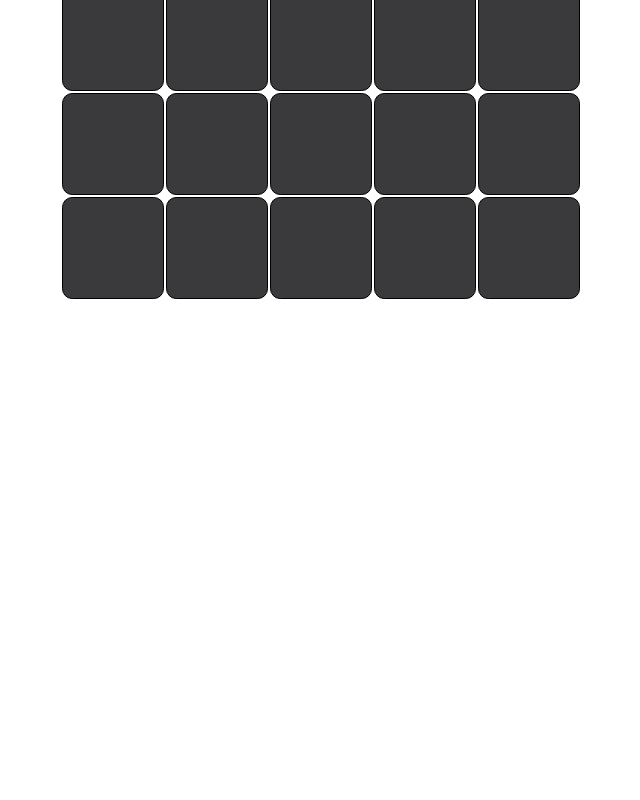
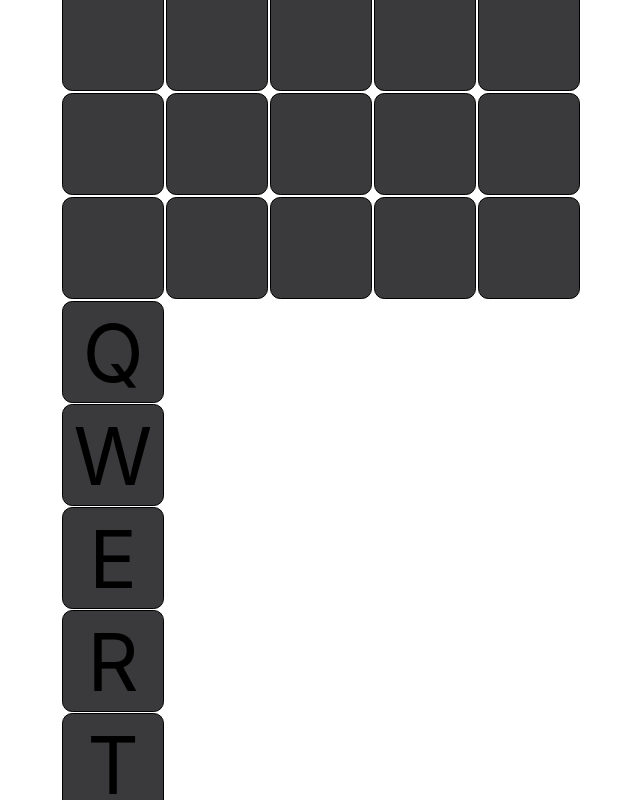
Before and after one commit to JOssam4/Wordle, a React (Create React App) app: page / in a window 1280 px wide. Shown: the part 324-1124 px from the top of the page, without its empty margins (319-959 px from the left). Before the commit the page ends 800 px from the top, so only its background shows below. Built offline with nearby package versions, Linux system fonts and the light colour scheme.

Commit message:
Keyboard background colors now match puzzle

```diff
--- a/src/Main.tsx
+++ b/src/Main.tsx
@@ -1,5 +1,6 @@
 import React, { useState, useEffect } from 'react';
 import BoxRow from './components/BoxRow';
+import Keyboard from './components/Keyboard';
 import { answers } from './Words';
 
 interface Props {
@@ -10,6 +11,9 @@ interface Props {
 interface State {
   word: string;
   rowToWriteTo: number;
+  correctLetters: Set<string>; // values in this set will not be removed.
+  wrongSpotLetters: Set<string>; // note that values can be removed from this set and placed into correctLetters
+  incorrectLetters: Set<string>; // values in this set will not be removed.
 }
 
 export enum Correctness {
@@ -23,6 +27,9 @@ export default function Main(props: Props) {
   const [state, setState] = useState<State>({
     word: '',
     rowToWriteTo: 0,
+    correctLetters: new Set<string>(),
+    wrongSpotLetters: new Set<string>(),
+    incorrectLetters: new Set<string>(),
   });
   function selectWord() {
     return answers[Math.floor(Math.random()*answers.length)];
@@ -51,19 +58,57 @@ export default function Main(props: Props) {
     });
   }, []);
 
-  function enterHandler(guess: string) {
+  /**
+   *
+   * @param guess
+   * @param correctness
+   *
+   * TODO: Figure out what to do if word has multiple of same letter and one is correct and others aren't
+   */
+  function updateCorrectness(guess: string, correctness: Correctness[]): void {
+    const { correctLetters, wrongSpotLetters, incorrectLetters } = state;
+    for (let i = 0; i < props.numLetters; ++i) {
+      if (correctness[i] === Correctness.CORRECT) {
+        correctLetters.add(guess[i]);
+        wrongSpotLetters.delete(guess[i]);
+      } else if (correctness[i] === Correctness.WRONG_SPOT) {
+        if (!correctLetters.has(guess[i])) {
+          wrongSpotLetters.add(guess[i]); // if we already got it correct,
+        }
+      } else {
+        incorrectLetters.add(guess[i]);
+      }
+    }
+    setState({
+      ...state,
+      correctLetters,
+      wrongSpotLetters,
+      incorrectLetters,
+    });
+  }
+
+  function enterHandler(guess: string, correctness: Correctness[]) {
+    console.log('correctness:');
+    console.dir(correctness);
+    updateCorrectness(guess, correctness);
     if (guess === state.word) {
       // Player won.
       alert('You win!');
     }
     if (state.rowToWriteTo < props.numGuesses) {
-      setState({ ...state, rowToWriteTo: state.rowToWriteTo + 1 });
+      setState({
+        ...state,
+        rowToWriteTo: state.rowToWriteTo + 1,
+      });
     }
   }
 
   return (
-    <div id="game-content-wrapper">
-      {getGrid()}
+    <div id="game">
+      <div id="game-content-wrapper">
+        {getGrid()}
+      </div>
+      <Keyboard correctLetters={state.correctLetters} wrongSpotLetters={state.wrongSpotLetters} incorrectLetters={state.incorrectLetters} />
     </div>
   );
 
--- a/src/components/BoxRow.tsx
+++ b/src/components/BoxRow.tsx
@@ -58,13 +58,17 @@ export default function BoxRow(props: Props) {
 
   function keyHandler(e: KeyboardEvent) {
     if (/[a-zA-Z]/.test(e.key) && e.key.length === 1 && state.guess.length < props.numLetters) {
-      const newGuess = state.guess + e.key;
+      const newGuess = state.guess + e.key.toLowerCase();
       setState({ ...state, guess: newGuess });
     } else if (e.code === 'Enter') {
       if (state.guess.length === props.numLetters && possible.has(state.guess)) {
         const correctness = checkCorrectness(state.guess, props.correctWord);
-        setState({...state, readonly: true, correctness });
-        props.enterHandler(state.guess);
+        setState({
+          ...state,
+          readonly: true,
+          correctness,
+        });
+        props.enterHandler(state.guess, correctness);
       } else if (!possible.has(state.guess)) {
         alert('not in word list');
       } else {
@@ -92,7 +96,7 @@ export default function BoxRow(props: Props) {
     for (let i = 0; i < props.numLetters; ++i) {
       const letter = state.guess[i] ?? '';
       ret.push(
-        <LetterBox correctness={state.correctness[i]} key={i}>{letter}</LetterBox>
+        <LetterBox correctness={state.correctness[i]} key={i}>{letter.toUpperCase()}</LetterBox>
       );
     }
     return ret;
--- /dev/null
+++ b/src/components/Keyboard.tsx
@@ -0,0 +1,88 @@
+import React from 'react';
+import LetterBox from './LetterBox';
+import { Correctness } from '../Main';
+
+interface Props {
+  correctLetters: Set<string>;
+  wrongSpotLetters: Set<string>;
+  incorrectLetters: Set<string>;
+}
+
+export default function Keyboard(props: Props) {
+  function getTopRow() {
+    const ret = [];
+    const topRow = 'qwertyuiop'.split('');
+    for (const letter of topRow) {
+      let correctness;
+      if (props.correctLetters.has(letter)) {
+        correctness = Correctness.CORRECT;
+      } else if (props.wrongSpotLetters.has(letter)) {
+        correctness = Correctness.WRONG_SPOT;
+      } else if (props.incorrectLetters.has(letter)){
+        correctness = Correctness.INCORRECT;
+      } else {
+        correctness = Correctness.NOT_SUBMITTED;
+      }
+      ret.push(
+        <LetterBox correctness={correctness} key={letter}>{letter.toUpperCase()}</LetterBox>,
+      );
+    }
+    return ret;
+  }
+
+  function getMiddleRow() {
+    const ret = [];
+    const middleRow = 'asdfghjkl'.split('');
+    for (const letter of middleRow) {
+      let correctness;
+      if (props.correctLetters.has(letter)) {
+        correctness = Correctness.CORRECT;
+      } else if (props.wrongSpotLetters.has(letter)) {
+        correctness = Correctness.WRONG_SPOT;
+      } else if (props.incorrectLetters.has(letter)){
+        correctness = Correctness.INCORRECT;
+      } else {
+        correctness = Correctness.NOT_SUBMITTED;
+      }
+      ret.push(
+        <LetterBox correctness={correctness} key={letter}>{letter.toUpperCase()}</LetterBox>,
+      );
+    }
+    return ret;
+  }
+
+  function getBottomRow() {
+    const ret = [];
+    const bottomRow = ['Enter'].concat('zxcvbnm'.split('')).concat('Back'); // add enter and backspace to lower row.
+    for (const letter of bottomRow) {
+      let correctness;
+      if (props.correctLetters.has(letter)) {
+        correctness = Correctness.CORRECT;
+      } else if (props.wrongSpotLetters.has(letter)) {
+        correctness = Correctness.WRONG_SPOT;
+      } else if (props.incorrectLetters.has(letter)){
+        correctness = Correctness.INCORRECT;
+      } else {
+        correctness = Correctness.NOT_SUBMITTED;
+      }
+      ret.push(
+        <LetterBox correctness={correctness} key={letter}>{letter.toUpperCase()}</LetterBox>,
+      );
+    }
+    return ret;
+  }
+
+  return (
+    <div id="keyboard">
+      <div className="keyboard-row">
+        {getTopRow()}
+      </div>
+      <div className="keyboard-row">
+        {getMiddleRow()}
+      </div>
+      <div className="keybaord-row">
+        {getBottomRow()}
+      </div>
+    </div>
+  );
+}
```
